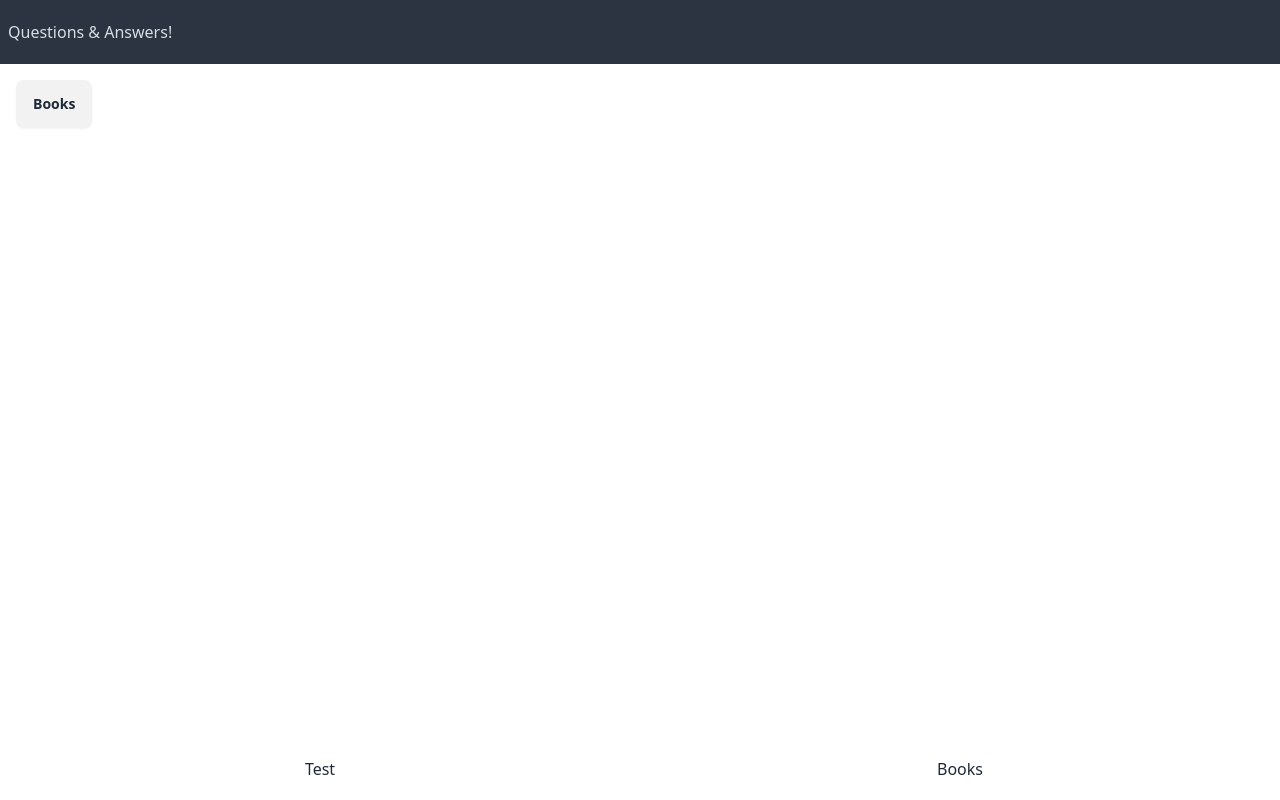
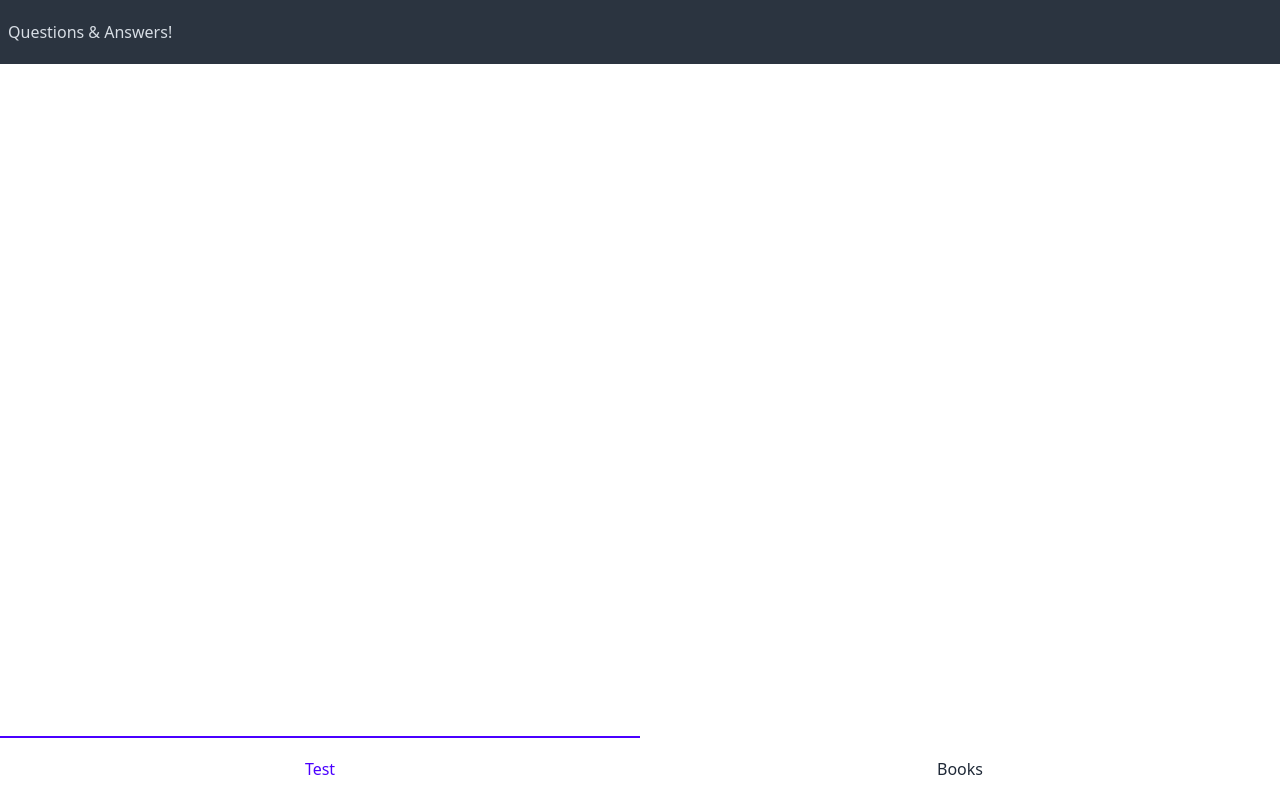
Before and after one commit to karoyqiu/qa, a Next.js app: page / in a window 1280 px wide. Built offline with nearby package versions, Linux system fonts and the light colour scheme.

Commit message:
添加底部链接。

```diff
--- a/package.json
+++ b/package.json
@@ -10,10 +10,12 @@
   },
   "dependencies": {
     "@t3-oss/env-nextjs": "^0.10.1",
+    "clsx": "^2.1.1",
     "mongoose": "^8.4.4",
     "next": "14.2.4",
     "react": "^18",
     "react-dom": "^18",
+    "tailwind-merge": "^2.3.0",
     "zod": "^3.23.8"
   },
   "devDependencies": {
--- a/src/app/layout.tsx
+++ b/src/app/layout.tsx
@@ -1,6 +1,6 @@
 import type { Metadata, Viewport } from 'next';
 
-import BottomNav from '@/components/BottomNav';
+import BottomNavLink from '@/components/BottomNavLink';
 import './globals.css';
 
 export const metadata: Metadata = {
@@ -28,7 +28,10 @@ export default function RootLayout({
     <html lang="en">
       <body>
         {children}
-        <BottomNav/>
+        <nav className="btm-nav">
+          <BottomNavLink href="/">Test</BottomNavLink>
+          <BottomNavLink href="/book">Books</BottomNavLink>
+        </nav>
       </body>
     </html>
   );
--- a/src/app/page.tsx
+++ b/src/app/page.tsx
@@ -1,16 +1,10 @@
-import Link from 'next/link';
-
 export default function Home() {
   return (
     <div className="flex flex-col">
       <div className="navbar bg-neutral text-neutral-content">
         <h1>Questions & Answers!</h1>
       </div>
-      <div className="p-4">
-        <Link className="btn" href="book">
-          Books
-        </Link>
-      </div>
+      <div className="p-4"></div>
     </div>
   );
 }
--- a/src/components/BottomNav.tsx
+++ /dev/null
@@ -1,16 +0,0 @@
-'use client';
-
-import Link from "next/link";
-
-export default function BottomNav() {
-  return (
-    <nav className="btm-nav">
-          <Link href="test">
-            <span className="btm-nav-label">Test</span>
-          </Link>
-          <Link href="book">
-            <span className="btm-nav-label">Books</span>
-          </Link>
-        </nav>
-  )
-}
--- /dev/null
+++ b/src/components/BottomNavLink.tsx
@@ -0,0 +1,19 @@
+'use client';
+
+import Link from 'next/link';
+import { useSelectedLayoutSegment } from 'next/navigation';
+import type { ComponentProps } from 'react';
+import cn from './cn';
+
+type BottomNavLinkProps = ComponentProps<typeof Link>;
+
+export default function BottomNavLink(props: BottomNavLinkProps) {
+  const { className, children, ...rest } = props;
+  const segment = useSelectedLayoutSegment() ?? '';
+
+  return (
+    <Link className={cn(className, rest.href === `/${segment}` && 'active text-primary')} {...rest}>
+      <span className="btm-nav-label">{children}</span>
+    </Link>
+  );
+}
--- /dev/null
+++ b/src/components/cn.ts
@@ -0,0 +1,8 @@
+import { clsx, type ClassValue } from 'clsx';
+import { twMerge } from 'tailwind-merge';
+
+const cn = (...inputs: ClassValue[]) => {
+  return twMerge(clsx(inputs));
+};
+
+export default cn;
```
Also changed, not shown: 1 other file (tests, documents, lock files or other folders).
